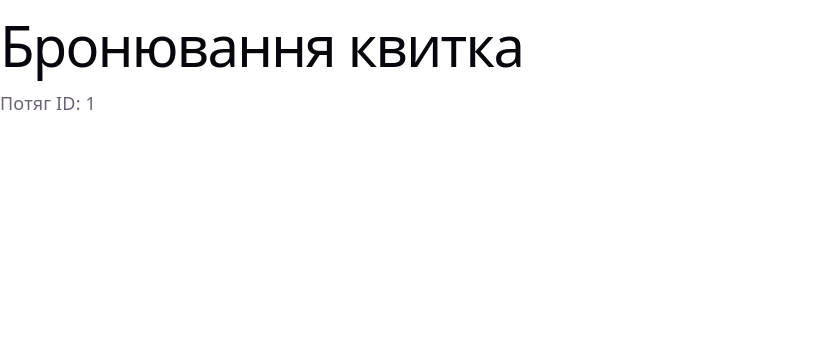
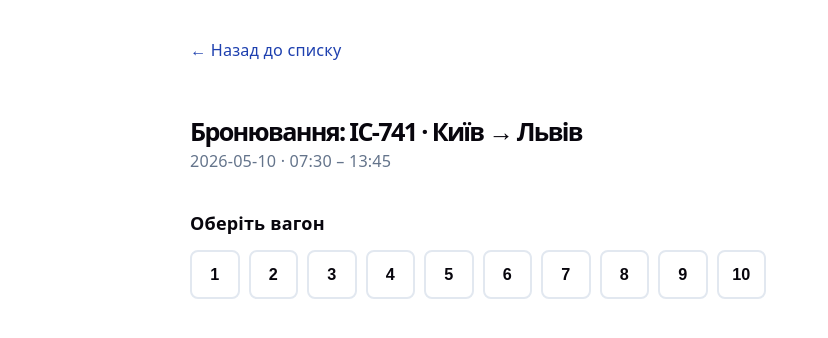
Before and after one commit to elKINTARO/WEB_project_lab9_10, a React (Vite) app: page /booking/1 in a window 1280 px wide. Shown: the top 338 px of the page, without its empty margins (0-828 px from the left). Built offline with nearby package versions, Linux system fonts and the light colour scheme.

Commit message:
feat: integrate global state and booking storage logic

```diff
--- a/src/components/TrainCard.jsx
+++ b/src/components/TrainCard.jsx
@@ -1,6 +1,9 @@
+import { useNavigate } from 'react-router-dom'
 import styles from './TrainCard.module.css'
 
 function TrainCard({ train }) {
+  const navigate = useNavigate()
+
   return (
     <div className={styles.card} tabIndex={0}>
       <div className={styles.header}>
@@ -29,6 +32,14 @@ function TrainCard({ train }) {
           Місць: {train.seatsAvailable}
         </span>
       </div>
+
+      <button
+        className={styles.bookBtn}
+        onClick={() => navigate(`/booking/${train.id}`)}
+        type="button"
+      >
+        Обрати місця
+      </button>
     </div>
   )
 }
--- a/src/components/TrainCard.module.css
+++ b/src/components/TrainCard.module.css
@@ -95,3 +95,20 @@
   color: #dc2626;
   font-weight: 600;
 }
+
+.bookBtn {
+  width: 100%;
+  padding: 0.6rem;
+  background: #1e40af;
+  color: #fff;
+  border: none;
+  border-radius: 8px;
+  font-size: 0.9rem;
+  font-weight: 600;
+  cursor: pointer;
+  transition: background 0.2s;
+}
+
+.bookBtn:hover {
+  background: #1e3a8a;
+}
--- /dev/null
+++ b/src/context/BookingContext.jsx
@@ -0,0 +1,41 @@
+import { createContext, useContext, useState } from 'react'
+
+const BookingContext = createContext(null)
+
+export function BookingProvider({ children }) {
+  const [selectedTrain, setSelectedTrain] = useState(null)
+  const [selectedWagon, setSelectedWagon] = useState(null)
+  const [selectedSeats, setSelectedSeats] = useState([])
+
+  function toggleSeat(seatId) {
+    setSelectedSeats((prev) =>
+      prev.includes(seatId) ? prev.filter((id) => id !== seatId) : [...prev, seatId]
+    )
+  }
+
+  function reset() {
+    setSelectedTrain(null)
+    setSelectedWagon(null)
+    setSelectedSeats([])
+  }
+
+  return (
+    <BookingContext.Provider
+      value={{
+        selectedTrain,
+        setSelectedTrain,
+        selectedWagon,
+        setSelectedWagon,
+        selectedSeats,
+        toggleSeat,
+        reset,
+      }}
+    >
+      {children}
+    </BookingContext.Provider>
+  )
+}
+
+export function useBooking() {
+  return useContext(BookingContext)
+}
--- a/src/main.jsx
+++ b/src/main.jsx
@@ -1,13 +1,16 @@
 import { StrictMode } from 'react'
 import { createRoot } from 'react-dom/client'
 import { BrowserRouter } from 'react-router-dom'
+import { BookingProvider } from './context/BookingContext'
 import './index.css'
 import App from './App.jsx'
 
 createRoot(document.getElementById('root')).render(
   <StrictMode>
     <BrowserRouter>
-      <App />
+      <BookingProvider>
+        <App />
+      </BookingProvider>
     </BrowserRouter>
   </StrictMode>,
 )
--- a/src/pages/Booking.jsx
+++ b/src/pages/Booking.jsx
@@ -1,13 +1,86 @@
-import { useParams } from 'react-router-dom'
+import { useParams, useNavigate, Link } from 'react-router-dom'
+import { useState, useMemo } from 'react'
+import { useBooking } from '../context/BookingContext'
+import trains from '../data/trains'
+import WagonSelector from '../components/WagonSelector'
+import SeatMap from '../components/SeatMap'
+import BookingForm from '../components/BookingForm'
+import BookingService from '../services/BookingService'
+import styles from './Booking.module.css'
+
+function generateSeats(wagonNumber) {
+  return Array.from({ length: 40 }, (_, i) => ({
+    id: `w${wagonNumber}-s${i + 1}`,
+    number: i + 1,
+    status: Math.random() < 0.2 ? 'booked' : 'free',
+  }))
+}
 
 function Booking() {
   const { trainId } = useParams()
+  const navigate = useNavigate()
+  const { selectedWagon, setSelectedWagon, selectedSeats, toggleSeat, reset } = useBooking()
+
+  const train = trains.find((t) => t.id === Number(trainId))
+
+  const seats = useMemo(
+    () => (selectedWagon ? generateSeats(selectedWagon) : []),
+    [selectedWagon]
+  )
+
+  if (!train) {
+    return (
+      <div className={styles.container}>
+        <p>Потяг не знайдено.</p>
+        <Link to="/">Повернутися до списку</Link>
+      </div>
+    )
+  }
+
+  function handleSubmit(formData) {
+    BookingService.save({
+      train: { id: train.id, number: train.number, from: train.from, to: train.to, date: train.date },
+      wagon: selectedWagon,
+      seats: selectedSeats,
+      passenger: formData,
+    })
+    reset()
+    navigate('/', { state: { booked: true } })
+  }
 
   return (
-    <div>
-      <h1>Бронювання квитка</h1>
-      <p>Потяг ID: {trainId}</p>
-    </div>
+    <main className={styles.container}>
+      <Link to="/" className={styles.back}>← Назад до списку</Link>
+
+      <h1 className={styles.title}>
+        Бронювання: {train.number} · {train.from} → {train.to}
+      </h1>
+      <p className={styles.subtitle}>{train.date} · {train.departure} – {train.arrival}</p>
+
+      <WagonSelector
+        total={train.wagons}
+        selected={selectedWagon}
+        onSelect={(num) => { setSelectedWagon(num) }}
+      />
+
+      {selectedWagon && (
+        <SeatMap
+          seats={seats}
+          selectedSeats={selectedSeats}
+          onToggle={toggleSeat}
+        />
+      )}
+
+      {selectedWagon && selectedSeats.length > 0 && (
+        <div className={styles.summary}>
+          Обрано місць: <strong>{selectedSeats.length}</strong> у вагоні <strong>{selectedWagon}</strong>
+        </div>
+      )}
+
+      {selectedWagon && selectedSeats.length > 0 && (
+        <BookingForm onSubmit={handleSubmit} />
+      )}
+    </main>
   )
 }
 
--- /dev/null
+++ b/src/pages/Booking.module.css
@@ -0,0 +1,39 @@
+.container {
+  max-width: 900px;
+  margin: 0 auto;
+  padding: 2rem 1rem;
+}
+
+.back {
+  display: inline-block;
+  margin-bottom: 1.25rem;
+  font-size: 0.9rem;
+  color: #1e40af;
+  text-decoration: none;
+}
+
+.back:hover {
+  text-decoration: underline;
+}
+
+.title {
+  font-size: 1.4rem;
+  font-weight: 700;
+  color: var(--text-h, #0f172a);
+  margin-bottom: 0.25rem;
+}
+
+.subtitle {
+  font-size: 0.9rem;
+  color: #64748b;
+  margin-bottom: 2rem;
+}
+
+.summary {
+  margin-bottom: 1.5rem;
+  padding: 0.75rem 1rem;
+  background: #eff6ff;
+  border-radius: 8px;
+  font-size: 0.95rem;
+  color: #1e40af;
+}
--- a/src/services/BookingService.js
+++ b/src/services/BookingService.js
@@ -11,8 +11,14 @@ const BookingService = {
 
   save(booking) {
     const bookings = this.getAll()
-    bookings.push(booking)
+    const entry = {
+      ...booking,
+      id: crypto.randomUUID(),
+      createdAt: new Date().toISOString(),
+    }
+    bookings.push(entry)
     localStorage.setItem(STORAGE_KEY, JSON.stringify(bookings))
+    return entry
   },
 }
 
```
